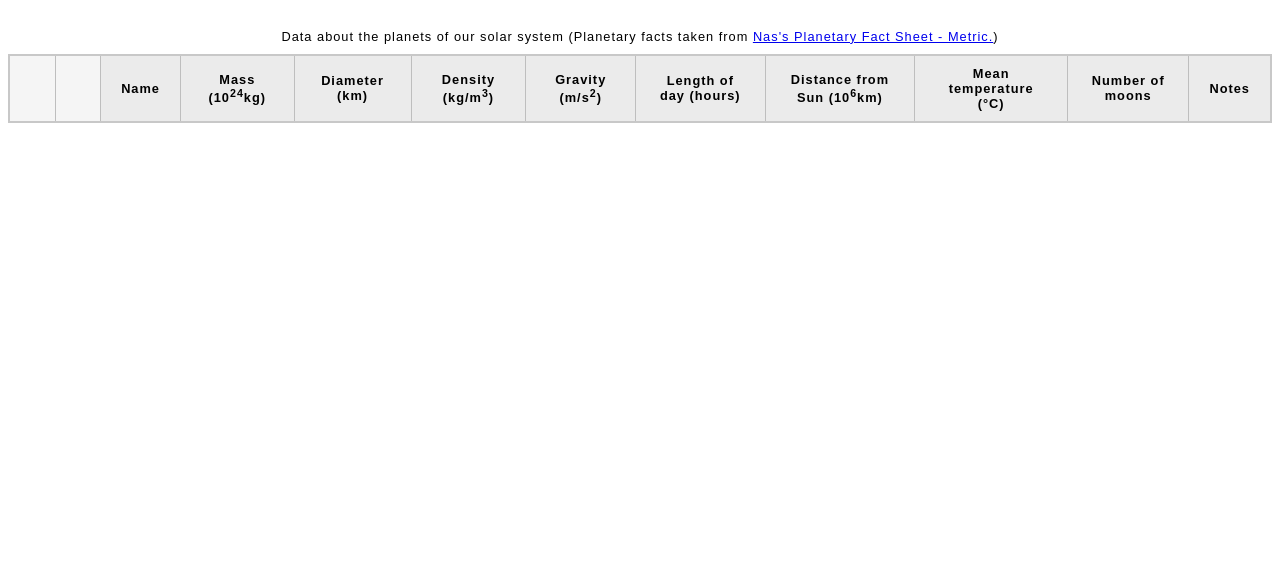
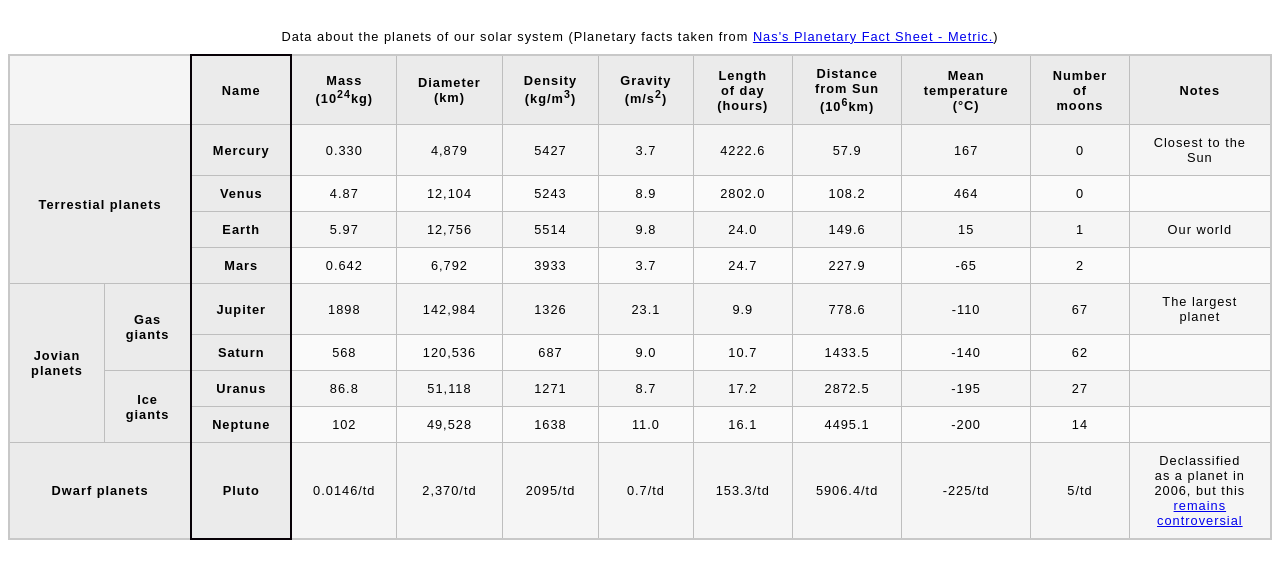
Before and after one commit to Wingzer001/tabletest, a plain HTML site: page index.html in a window 1280 px wide. Shown: the part 61-640 px from the top of the page. Drawn offline with Linux system fonts and the light colour scheme.

Commit message:
completed project

```diff
--- a/index.html
+++ b/index.html
@@ -2,44 +2,276 @@
 <html>
   <head>
     <meta charset="utf-8">
-    <title>Table template</title>
+    <title>Planets Data 2</title>
     <link href="css.css" rel="stylesheet" type="text/css">
   </head>
   <body>
+
 <h1>Planets data</h1>
+
+
 <table>
 	<caption>
-    Data about the planets of our solar system (Planetary facts taken from <a href="https://nssdc.gsfc.nasa.gov/planetary/factsheet/"> Nas's Planetary Fact Sheet - Metric.</a>)
+		Data about the planets of our solar system (Planetary facts taken from <a href=
+		"https://nssdc.gsfc.nasa.gov/planetary/factsheet/">Nas's Planetary Fact Sheet - Metric.</a>)
 	</caption>
+
+
+	<colgroup>
+		<col span="2">
+		<col style="border: 2px solid #070006;">
+		<col span="9">
+	</colgroup>
+
+
 	<thead>
 		<tr>
-                <td>&nbsp;</td>
-            <td>&nbsp;</td>
-    <th scope="col"> Name</th>
+			<td colspan="2">
+			</td>
+
+			<th scope="col">Name</th>
+
 			<th scope="col">Mass (10<sup>24</sup>kg)</th>
+
 			<th scope="col">Diameter (km)</th>
+
 			<th scope="col">Density (kg/m<sup>3</sup>)</th>
+
 			<th scope="col">Gravity (m/s<sup>2</sup>)</th>
+
 			<th scope="col">Length of day (hours)</th>
+
 			<th scope="col">Distance from Sun (10<sup>6</sup>km)</th>
+
 			<th scope="col">Mean temperature (°C)</th>
+
 			<th scope="col">Number of moons</th>
+
 			<th scope="col">Notes</th>
 		</tr>
 	</thead>
 
 
+	<tbody>
+		<tr>
+			<th colspan="2" rowspan="4" scope="rowgroup">Terrestial planets</th>
+
+			<th scope="row">Mercury</th>
+
+			<td>0.330</td>
+
+			<td>4,879</td>
+
+			<td>5427</td>
+
+			<td>3.7</td>
+
+			<td>4222.6</td>
+
+			<td>57.9</td>
+
+			<td>167</td>
+
+			<td>0</td>
+
+			<td>Closest to the Sun</td>
+		</tr>
 
 
+		<tr>
+			<th scope="row">Venus</th>
+
+			<td>4.87</td>
+
+			<td>12,104</td>
+
+			<td>5243</td>
+
+			<td>8.9</td>
+
+			<td>2802.0</td>
+
+			<td>108.2</td>
+
+			<td>464</td>
+
+			<td>0</td>
+
+			<td>&nbsp;</td>
+		</tr>
 
 
+		<tr>
+			<th scope="row">Earth</th>
+
+			<td>5.97</td>
+
+			<td>12,756</td>
+
+			<td>5514</td>
+
+			<td>9.8</td>
+
+			<td>24.0</td>
+
+			<td>149.6</td>
+
+			<td>15</td>
+
+			<td>1</td>
+
+			<td>Our world</td>
+		</tr>
 
 
+		<tr>
+			<th scope="row">Mars</th>
+
+			<td>0.642</td>
+
+			<td>6,792</td>
+
+			<td>3933</td>
+
+			<td>3.7</td>
+
+			<td>24.7</td>
+
+			<td>227.9</td>
+
+			<td>-65</td>
+
+			<td>2</td>
+
+			<td>&nbsp;</td>
+		</tr>
 
 
+		<tr>
+			<th rowspan="4" scope="rowgroup">Jovian planets</th>
 
-    </table>
+			<th rowspan="2" scope="rowgroup">Gas giants</th>
+
+			<th scope="row">Jupiter</th>
+
+			<td>1898</td>
+
+			<td>142,984</td>
+
+			<td>1326</td>
+
+			<td>23.1</td>
+
+			<td>9.9</td>
+
+			<td>778.6</td>
+
+			<td>-110</td>
+
+			<td>67</td>
+
+			<td>The largest planet</td>
+		</tr>
 
 
+		<tr>
+			<th scope="row">Saturn</th>
+
+			<td>568</td>
+
+			<td>120,536</td>
+
+			<td>687</td>
+
+			<td>9.0</td>
+
+			<td>10.7</td>
+
+			<td>1433.5</td>
+
+			<td>-140</td>
+
+			<td>62</td>
+
+			<td>&nbsp;</td>
+		</tr>
+
+
+		<tr>
+			<th rowspan="2" scope="rowgroup">Ice giants</th>
+
+			<th scope="row">Uranus</th>
+
+			<td>86.8</td>
+
+			<td>51,118</td>
+
+			<td>1271</td>
+
+			<td>8.7</td>
+
+			<td>17.2</td>
+
+			<td>2872.5</td>
+
+			<td>-195</td>
+
+			<td>27</td>
+
+			<td>&nbsp;</td>
+		</tr>
+
+
+		<tr>
+			<th scope="row">Neptune</th>
+
+			<td>102</td>
+
+			<td>49,528</td>
+
+			<td>1638</td>
+
+			<td>11.0</td>
+
+			<td>16.1</td>
+
+			<td>4495.1</td>
+
+			<td>-200</td>
+
+			<td>14</td>
+
+			<td>&nbsp;</td>
+		</tr>
+
+
+		<tr>
+			<th colspan="2" scope="rowgroup">Dwarf planets</th>
+
+			<th scope="row">Pluto</th>
+
+			<td>0.0146/td</td>
+
+			<td>2,370/td</td>
+
+			<td>2095/td</td>
+
+			<td>0.7/td</td>
+
+			<td>153.3/td</td>
+
+			<td>5906.4/td</td>
+
+			<td>-225/td</td>
+
+			<td>5/td</td>
+
+			<td>
+				Declassified as a planet in 2006, but this <a href=
+				"http://www.usatoday.com/story/tech/2014/10/02/pluto-planet-solar-system/16578959/">remains
+				controversial</a></td>
+		</tr>
+	</tbody>
+</table>
   </body>
 </html>
```
Also changed, not shown: pre-cleaner-index.html (added, +72 -0 lines). Lines whose indentation alone changed are shown as unchanged.
